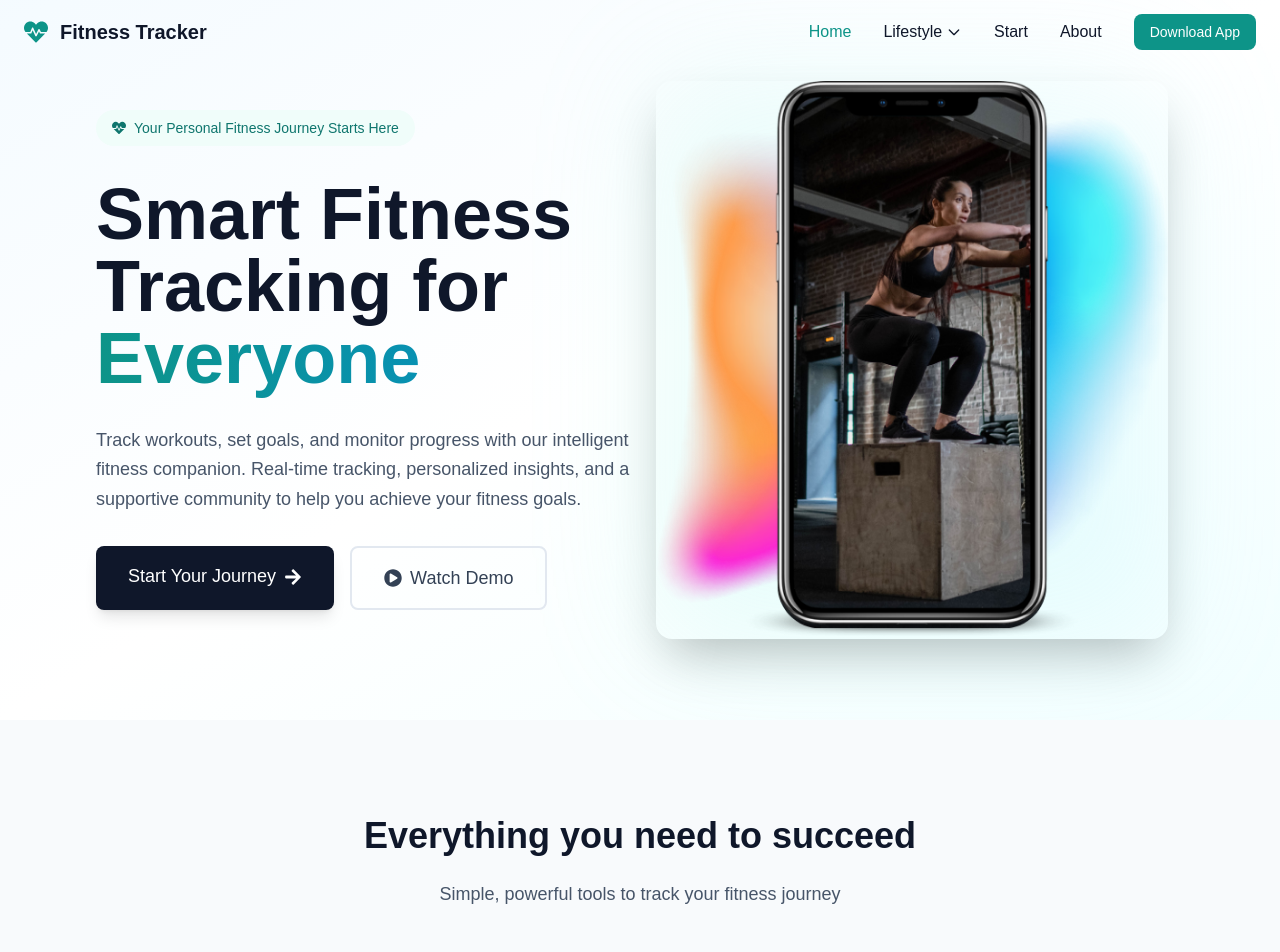
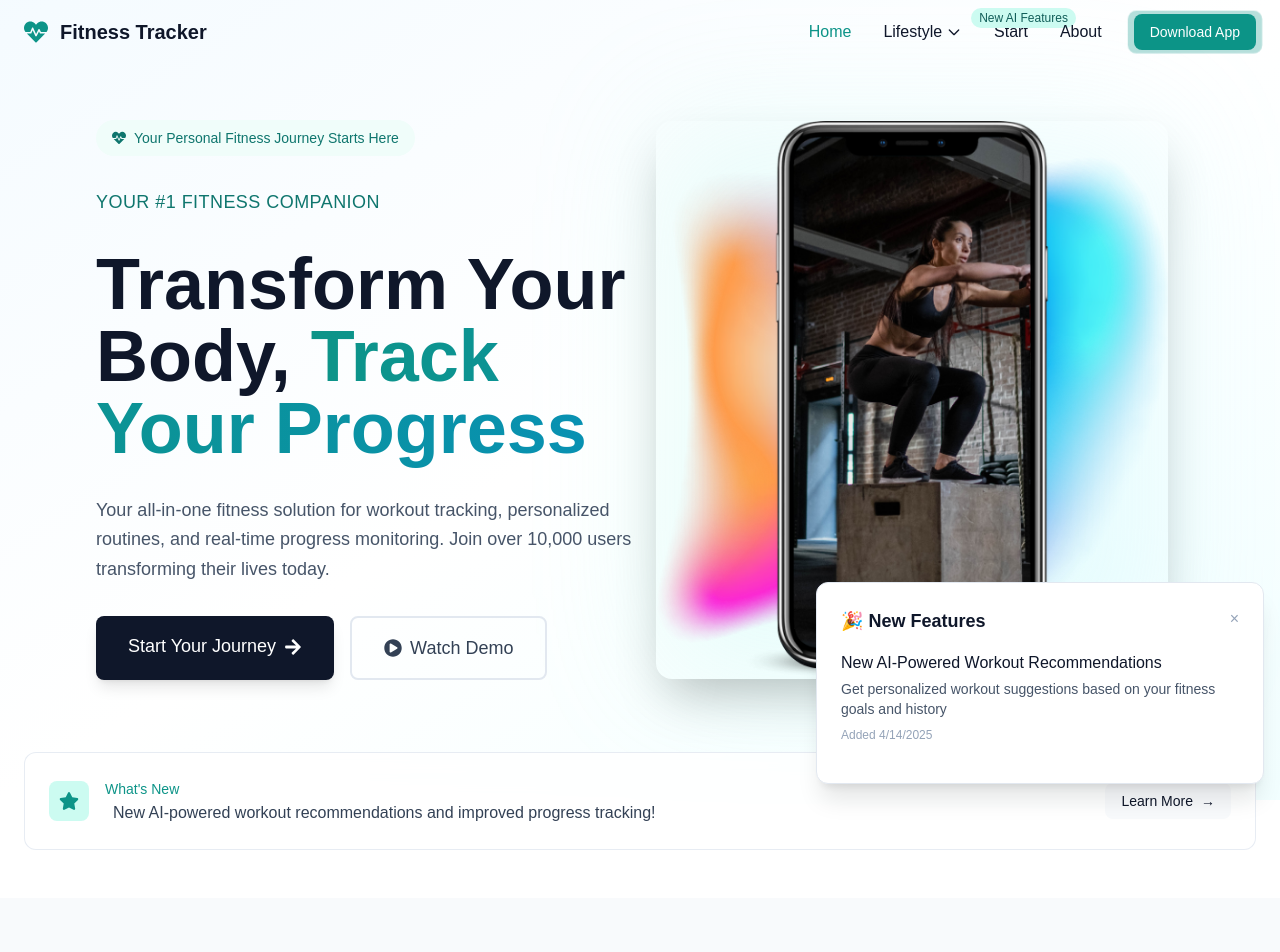
Before and after one commit to doedoe123-boop/fitness-tracker, a React (Vite) app: page / in a window 1280 px wide. Shown: the top 952 px of the page. Built offline with nearby package versions, Linux system fonts and the light colour scheme; a web font is replaced by a local one.

Commit message:
homepage update

```diff
--- a/src/App.tsx
+++ b/src/App.tsx
@@ -15,6 +15,7 @@ import Home from "./pages/Home";
 import About from "./pages/About";
 import Login from "./pages/auth/Login";
 import NotFound from "./pages/NotFound";
+import FeatureHighlight from "./pages/components/FeatureHighlight";
 
 // Component to manage the dynamic page title
 function DynamicTitle() {
@@ -63,6 +64,9 @@ function App() {
           </Routes>
         </main>
 
+        {/* Feature Highlight */}
+        <FeatureHighlight />
+
         {/* Footer */}
         <Footer />
       </div>
--- a/src/pages/Home.tsx
+++ b/src/pages/Home.tsx
@@ -1,4 +1,4 @@
-import { FaAppleAlt, FaDumbbell, FaClipboardList, FaUsers, FaHeartbeat, FaLeaf, FaEnvelope, FaArrowRight, FaPlayCircle } from "react-icons/fa";
+import { FaAppleAlt, FaDumbbell, FaClipboardList, FaUsers, FaHeartbeat, FaLeaf, FaEnvelope, FaArrowRight, FaPlayCircle, FaStar } from "react-icons/fa";
 import { motion } from "framer-motion";
 import { useState } from "react";
 
@@ -22,7 +22,7 @@ function Home() {
   return (
     <div className="bg-white text-slate-800">
       {/* Hero Section - US001 */}
-      <section className="min-h-[90vh] flex flex-col md:flex-row items-center justify-between px-6 lg:px-24 py-16 relative overflow-hidden bg-gradient-to-br from-sky-50/70 via-white to-cyan-50/70">
+      <section className="min-h-[100vh] flex flex-col md:flex-row items-center justify-between px-6 lg:px-24 py-16 relative overflow-hidden bg-gradient-to-br from-sky-50/70 via-white to-cyan-50/70">
         <div className="absolute inset-0 bg-grid-pattern opacity-[0.015] pointer-events-none" />
         <motion.div
           initial={{ opacity: 0, y: 50 }}
@@ -35,13 +35,21 @@ function Home() {
             Your Personal Fitness Journey Starts Here
           </div>
 
+          <motion.p
+            className="text-lg font-medium tracking-wide text-teal-700 uppercase mb-4"
+            initial={{ opacity: 0, y: 20 }}
+            animate={{ opacity: 1, y: 0 }}
+            transition={{ duration: 0.8, delay: 0.2 }}
+          >
+            Your #1 Fitness Companion
+          </motion.p>
+
           <h1 className="text-5xl md:text-6xl xl:text-7xl font-bold leading-tight text-slate-900 text-center md:text-left">
-            Smart Fitness Tracking for <span className="bg-gradient-to-r from-teal-600 to-cyan-600 bg-clip-text text-transparent">Everyone</span>
+            Transform Your Body, <span className="bg-gradient-to-r from-teal-600 to-cyan-600 bg-clip-text text-transparent">Track Your Progress</span>
           </h1>
 
           <p className="text-lg text-slate-600 max-w-xl leading-relaxed text-center md:text-left">
-            Track workouts, set goals, and monitor progress with our intelligent fitness companion.
-            Real-time tracking, personalized insights, and a supportive community to help you achieve your fitness goals.
+            Your all-in-one fitness solution for workout tracking, personalized routines, and real-time progress monitoring. Join over 10,000 users transforming their lives today.
           </p>
 
           <div className="flex flex-col sm:flex-row gap-4">
@@ -113,6 +121,35 @@ function Home() {
           </motion.div>
         )}
       </section>
+
+      {/* What's New Section */}
+      <motion.div
+        className="relative -mt-12 mb-12 px-6"
+        initial={{ opacity: 0, y: 20 }}
+        animate={{ opacity: 1, y: 0 }}
+        transition={{ duration: 0.8, delay: 0.6 }}
+      >
+        <div className="max-w-7xl mx-auto">
+          <div className="bg-white/80 backdrop-blur-lg rounded-xl border border-slate-200/80 p-6 flex flex-col sm:flex-row items-start sm:items-center justify-between gap-4">
+            <div className="flex items-start sm:items-center space-x-4 w-full sm:w-auto">
+              <span className="inline-flex items-center justify-center w-10 h-10 rounded-lg bg-teal-100 text-teal-600 flex-shrink-0">
+                <FaStar className="w-5 h-5" />
+              </span>
+              <div>
+                <span className="text-sm font-medium text-teal-600 block sm:inline">What's New</span>
+                <p className="text-slate-700 mt-1 sm:mt-0 sm:ml-2">New AI-powered workout recommendations and improved progress tracking!</p>
+              </div>
+            </div>
+            <motion.button
+              whileHover={{ scale: 1.05 }}
+              whileTap={{ scale: 0.95 }}
+              className="w-full sm:w-auto px-4 py-2 text-sm font-medium bg-slate-50 hover:bg-slate-100 text-slate-900 rounded-lg transition-colors flex items-center justify-center"
+            >
+              Learn More <span className="ml-2">→</span>
+            </motion.button>
+          </div>
+        </div>
+      </motion.div>
 
       {/* Quick Feature Overview - US004 */}
       <section className="py-24 bg-slate-50">
--- /dev/null
+++ b/src/pages/components/FeatureHighlight.tsx
@@ -0,0 +1,67 @@
+import { motion, AnimatePresence } from 'framer-motion';
+import React, { useState, useEffect } from 'react';
+
+interface Feature {
+  id: string;
+  title: string;
+  description: string;
+  date: string;
+}
+
+const FeatureHighlight: React.FC = () => {
+  const [showHighlight, setShowHighlight] = useState(true);
+  const [features] = useState<Feature[]>([
+    {
+      id: '1',
+      title: 'New AI-Powered Workout Recommendations',
+      description: 'Get personalized workout suggestions based on your fitness goals and history',
+      date: '2025-04-14'
+    }
+  ]);
+
+  useEffect(() => {
+    const hasSeenFeatures = localStorage.getItem('hasSeenFeatures');
+    if (hasSeenFeatures) {
+      setShowHighlight(false);
+    }
+  }, []);
+
+  const handleDismiss = () => {
+    localStorage.setItem('hasSeenFeatures', 'true');
+    setShowHighlight(false);
+  };
+
+  return (
+    <AnimatePresence>
+      {showHighlight && features.length > 0 && (
+        <motion.div
+          initial={{ opacity: 0, y: 50 }}
+          animate={{ opacity: 1, y: 0 }}
+          exit={{ opacity: 0, y: -50 }}
+          className="fixed bottom-4 right-4 z-50"
+        >
+          <div className="bg-white p-6 rounded-xl shadow-xl border border-slate-200 max-w-md">
+            <div className="flex justify-between items-start mb-4">
+              <h3 className="text-lg font-semibold text-slate-900">🎉 New Features</h3>
+              <button
+                onClick={handleDismiss}
+                className="text-slate-400 hover:text-slate-600"
+              >
+                ×
+              </button>
+            </div>
+            {features.map((feature) => (
+              <div key={feature.id} className="mb-4">
+                <h4 className="font-medium text-slate-900">{feature.title}</h4>
+                <p className="text-sm text-slate-600 mt-1">{feature.description}</p>
+                <p className="text-xs text-slate-400 mt-2">Added {new Date(feature.date).toLocaleDateString()}</p>
+              </div>
+            ))}
+          </div>
+        </motion.div>
+      )}
+    </AnimatePresence>
+  );
+};
+
+export default FeatureHighlight;
--- a/src/pages/components/layouts/Navigation.tsx
+++ b/src/pages/components/layouts/Navigation.tsx
@@ -11,12 +11,16 @@ interface NavItem {
     label: string;
     icon: JSX.Element;
   }>;
+  badge?: string;
 }
 
 const Navigation = () => {
   const location = useLocation();
   const [isMobileMenuOpen, setIsMobileMenuOpen] = useState(false);
   const [scrolled, setScrolled] = useState(false);
+
+  // Add new state for updates badge
+  const [hasNewUpdates] = useState(true);
 
   // Handle scroll events for navbar appearance
   useEffect(() => {
@@ -43,7 +47,11 @@ const Navigation = () => {
         { path: "/diet-tips", label: "Diet Tips", icon: <FaAppleAlt /> }
       ]
     },
-    { path: "/work-out-now", label: "Start" },
+    {
+      path: "/work-out-now",
+      label: "Start",
+      badge: hasNewUpdates ? "New AI Features" : undefined
+    },
     { path: "/about", label: "About" }
   ];
 
@@ -95,8 +103,13 @@ const Navigation = () => {
                     </motion.svg>
                   </button>
 
-                  {/* Dropdown Menu */}
-                  <div className="absolute left-0 mt-2 w-56 opacity-0 invisible group-hover:opacity-100 group-hover:visible transition-all duration-200">
+                  {/* Dropdown Menu with enhanced animations */}
+                  <motion.div
+                    className="absolute left-0 mt-2 w-56 opacity-0 invisible group-hover:opacity-100 group-hover:visible transition-all duration-200"
+                    initial={{ opacity: 0, y: 10 }}
+                    animate={{ opacity: 1, y: 0 }}
+                    exit={{ opacity: 0, y: 10 }}
+                  >
                     <div className="py-2 mt-2 bg-white rounded-lg shadow-xl border border-slate-200">
                       {item.children.map((child, childIndex) => (
                         <Link
@@ -111,13 +124,13 @@ const Navigation = () => {
                         </Link>
                       ))}
                     </div>
-                  </div>
+                  </motion.div>
                 </div>
               ) : (
                 <Link
                   key={index}
-                  to={item.path || '/'} // Provide default path
-                  className={`text-base transition-colors ${
+                  to={item.path || '/'}
+                  className={`text-base transition-colors relative ${
                     location.pathname === item.path
                       ? 'text-brand-primary'
                       : scrolled
@@ -126,16 +139,36 @@ const Navigation = () => {
                   }`}
                 >
                   {item.label}
+                  {item.badge && (
+                    <motion.span
+                      initial={{ opacity: 0, scale: 0.8 }}
+                      animate={{ opacity: 1, scale: 1 }}
+                      className="absolute -top-3 -right-12 px-2 py-0.5 text-xs font-medium bg-teal-100 text-teal-800 rounded-full whitespace-nowrap"
+                    >
+                      {item.badge}
+                    </motion.span>
+                  )}
                 </Link>
               )
             ))}
 
-            {/* CTA Button */}
+            {/* Enhanced CTA Button with pulse effect */}
             <Link
               to="/download"
-              className="inline-flex items-center justify-center px-4 py-2 rounded-lg text-sm font-medium text-white bg-brand-primary hover:bg-brand-primary-700 transition-colors"
+              className="relative inline-flex items-center justify-center px-4 py-2 rounded-lg text-sm font-medium text-white bg-brand-primary hover:bg-brand-primary-700 transition-colors group"
             >
-              Download App
+              <motion.span
+                className="absolute -inset-0.5 rounded-lg bg-brand-primary opacity-30"
+                animate={{
+                  scale: [1, 1.1, 1],
+                }}
+                transition={{
+                  duration: 2,
+                  repeat: Infinity,
+                  repeatType: "reverse"
+                }}
+              />
+              <span className="relative">Download App</span>
             </Link>
           </div>
 
@@ -178,7 +211,7 @@ const Navigation = () => {
           </motion.button>
         </div>
 
-        {/* Mobile Menu */}
+        {/* Enhanced Mobile Menu with smooth animations */}
         <AnimatePresence>
           {isMobileMenuOpen && (
             <motion.div
@@ -189,57 +222,54 @@ const Navigation = () => {
               className="md:hidden overflow-hidden bg-white border-t border-slate-200"
             >
               <div className="px-4 pt-2 pb-8 space-y-4">
+                {navItems.map((item, index) => (
+                  <motion.div
+                    key={index}
+                    initial={{ opacity: 0, x: -20 }}
+                    animate={{ opacity: 1, x: 0 }}
+                    transition={{ delay: index * 0.1 }}
+                  >
+                    {item.children ? (
+                      <div className="space-y-2">
+                        <div className="text-sm font-medium text-slate-900 uppercase tracking-wide">
+                          {item.label}
+                        </div>
+                        {item.children.map((child, childIndex) => (
                           <Link
-                  to="/"
-                  className={`block py-2 text-base ${
-                    location.pathname === '/' ? 'text-brand-primary' : 'text-slate-600'
+                            key={childIndex}
+                            to={child.path}
+                            className={`flex items-center space-x-2 py-2 pl-4 text-base ${
+                              location.pathname === child.path ? 'text-brand-primary' : 'text-slate-600'
                             }`}
                           >
-                  Home
+                            {child.icon}
+                            <span>{child.label}</span>
                           </Link>
-
-                {/* Mobile Lifestyle Section */}
-                <div className="space-y-2">
-                  <div className="text-sm font-medium text-slate-900 uppercase tracking-wide">
-                    Lifestyle
+                        ))}
                       </div>
-                  {navItems[1].children?.map((item, index) => (
+                    ) : (
                       <Link
-                      key={index}
-                      to={item.path}
-                      className={`flex items-center space-x-2 py-2 pl-4 text-base ${
+                        to={item.path || '/'}
+                        className={`block py-2 text-base relative ${
                           location.pathname === item.path ? 'text-brand-primary' : 'text-slate-600'
                         }`}
                       >
-                      {item.icon}
-                      <span>{item.label}</span>
+                        {item.label}
+                        {item.badge && (
+                          <span className="ml-2 px-2 py-0.5 text-xs font-medium bg-teal-100 text-teal-800 rounded-full">
+                            {item.badge}
+                          </span>
+                        )}
                       </Link>
+                    )}
+                  </motion.div>
                 ))}
-                </div>
 
                 <Link
                   to="/work-out-now"
-                  className={`block py-2 text-base ${
-                    location.pathname === '/work-out-now' ? 'text-brand-primary' : 'text-slate-600'
-                  }`}
+                  className="block w-full text-center px-6 py-3 rounded-lg text-white bg-brand-primary hover:bg-brand-primary-700 transition-colors mt-6"
                 >
-                  Start
-                </Link>
-
-                <Link
-                  to="/about"
-                  className={`block py-2 text-base ${
-                    location.pathname === '/about' ? 'text-brand-primary' : 'text-slate-600'
-                  }`}
-                >
-                  About
-                </Link>
-
-                <Link
-                  to="/download"
-                  className="block w-full text-center py-3 rounded-lg text-white bg-brand-primary hover:bg-brand-primary-700 transition-colors"
-                >
-                  Download App
+                  Start Working Out
                 </Link>
               </div>
             </motion.div>
```
Lines whose indentation alone changed are shown as unchanged.
